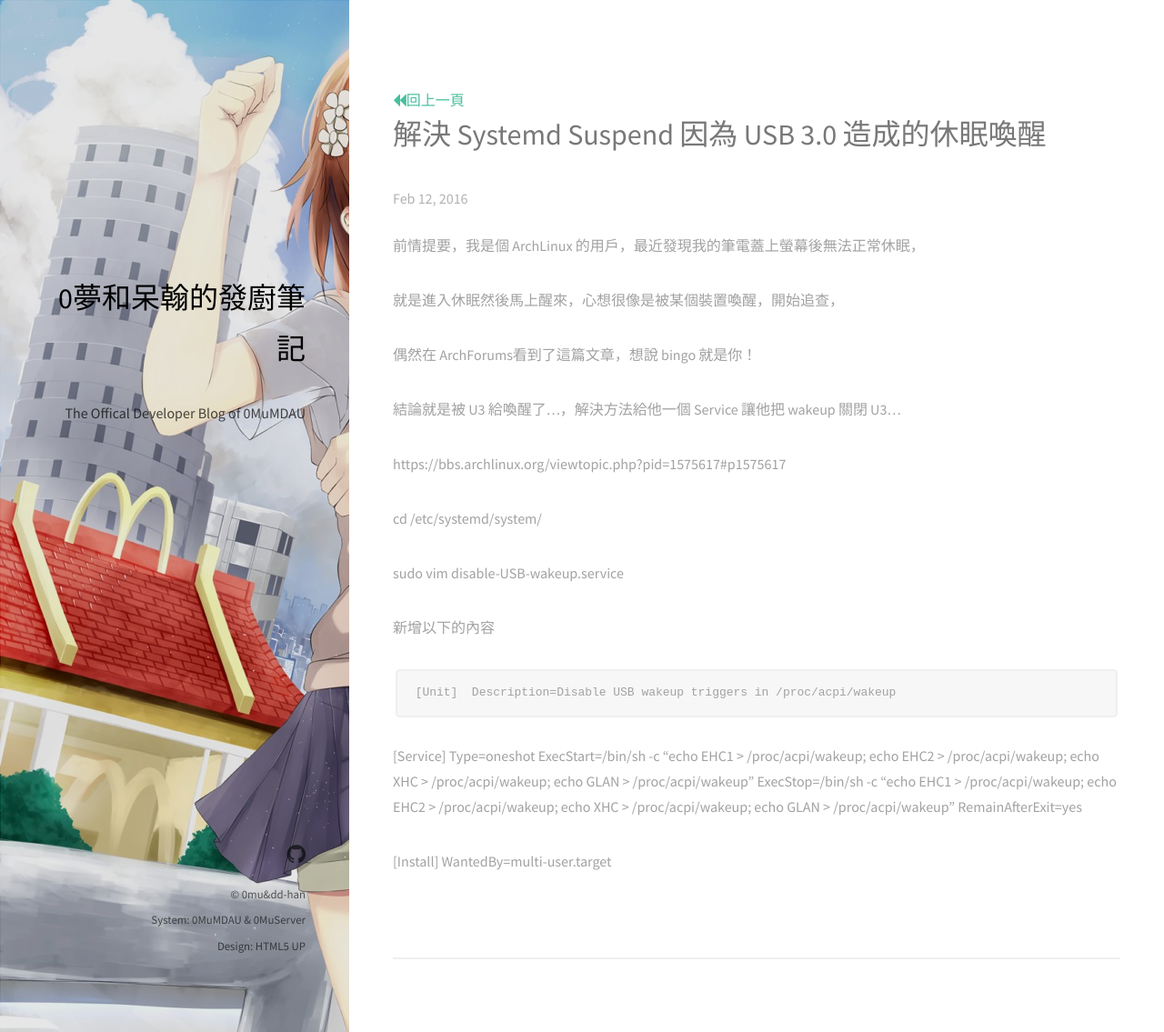
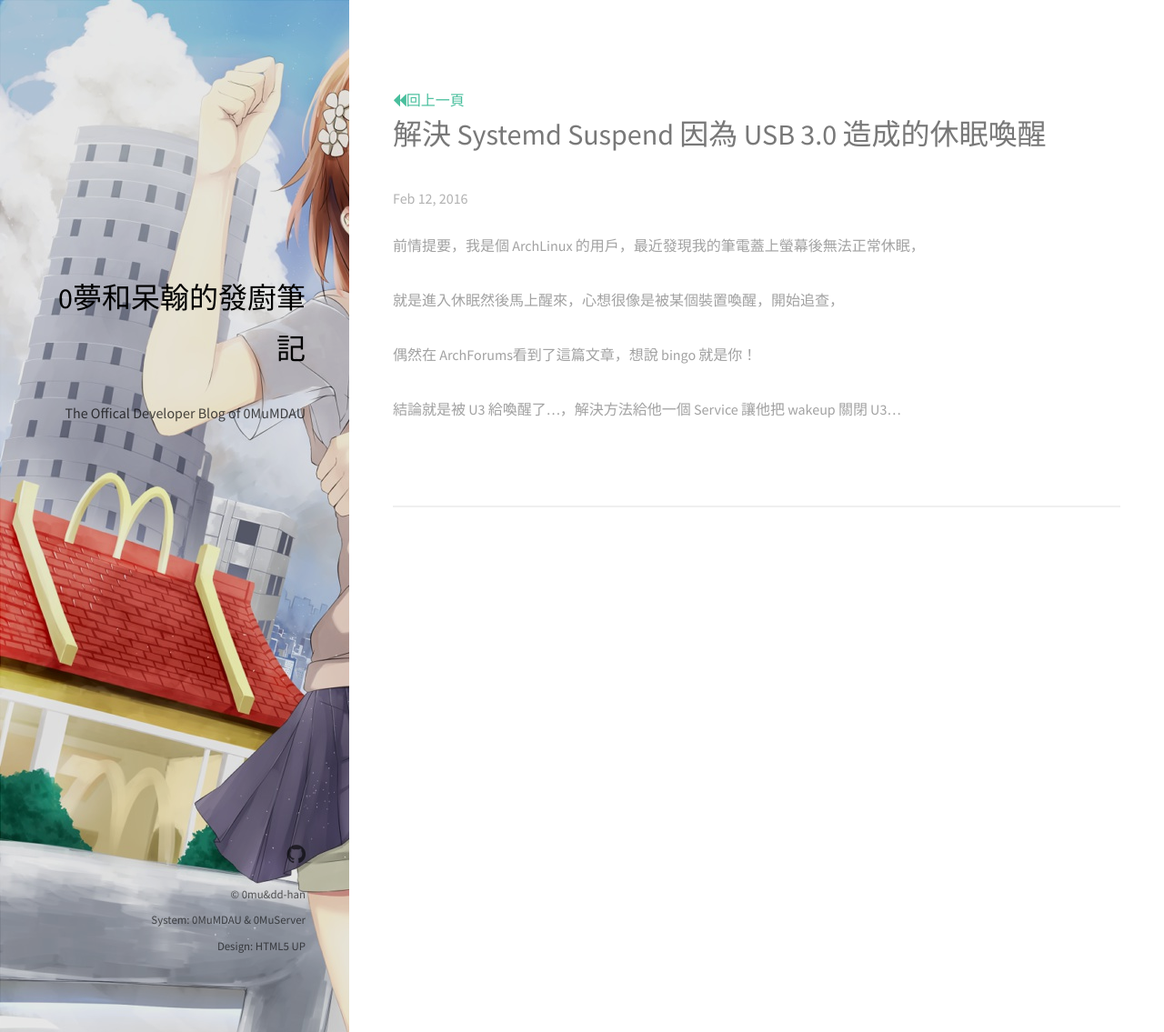
Before and after one commit to 0mu-Project/blog, a Jekyll site: the page built from _posts/2016-02-12-noteofsystemd.markdown, in a window 1280 px wide and 1135 px high. Shown: the whole window at 91% size. Built offline with Jekyll 4.4.1, drawn with Linux system fonts in a browser that asks for light colours; comment, search, counter and statistics services are not loaded.

Commit message:
add_new_posts_2016-02-12-noteofsystemd

```diff
--- a/_posts/2016-02-12-noteofsystemd.markdown
+++ b/_posts/2016-02-12-noteofsystemd.markdown
@@ -4,15 +4,6 @@ title:  "解決 Systemd Suspend 因為 USB 3.0 造成的休眠喚醒"
 date: 2016-02-12 11:31:50 +0800
 post_author: 0mu
 ---
-<!--
-	請依照以下格式填寫上面的發文標注
-	layout: post
-	title:  "你要的標題"
-	date:   20xx-xx-xx xx:xx:xx +0800
-	post_author: 作者
--->
-<!-- 內文  -->
-
 前情提要，我是個 ArchLinux 的用戶，最近發現我的筆電蓋上螢幕後無法正常休眠，
 
 就是進入休眠然後馬上醒來，心想很像是被某個裝置喚醒，開始追查，
@@ -20,26 +11,3 @@ post_author: 0mu
 偶然在 ArchForums看到了這篇文章，想說 bingo 就是你！
 
 結論就是被 U3 給喚醒了...，解決方法給他一個 Service 讓他把 wakeup 關閉 U3...
-
-
-
- https://bbs.archlinux.org/viewtopic.php?pid=1575617#p1575617
-
-
- cd /etc/systemd/system/
-
- sudo vim disable-USB-wakeup.service
-
-新增以下的內容
-
-	[Unit]
- Description=Disable USB wakeup triggers in /proc/acpi/wakeup
-
- [Service]
- Type=oneshot
- ExecStart=/bin/sh -c "echo EHC1 > /proc/acpi/wakeup; echo EHC2 > /proc/acpi/wakeup; echo XHC > /proc/acpi/wakeup; echo GLAN > /proc/acpi/wakeup"
- ExecStop=/bin/sh -c "echo EHC1 > /proc/acpi/wakeup; echo EHC2 > /proc/acpi/wakeup; echo XHC > /proc/acpi/wakeup; echo GLAN > /proc/acpi/wakeup"
- RemainAfterExit=yes
-
- [Install]
- WantedBy=multi-user.target
```
